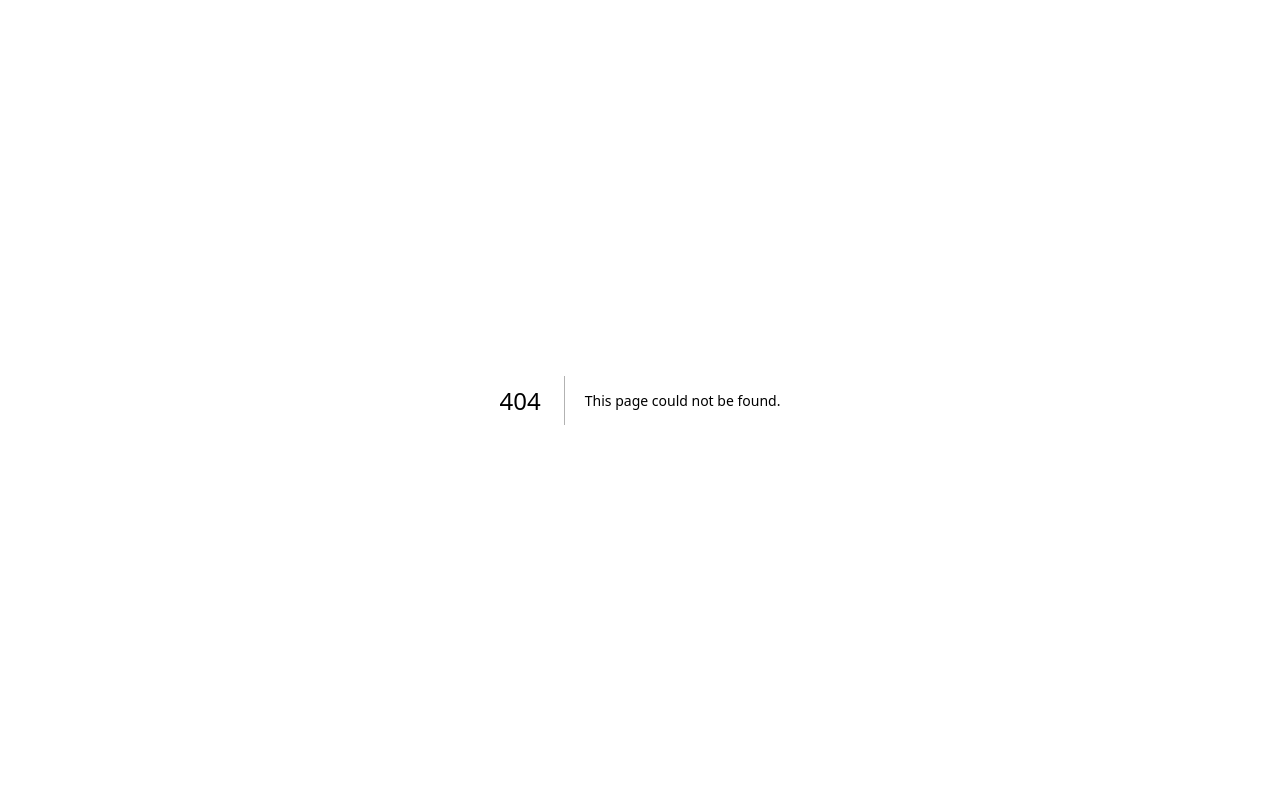
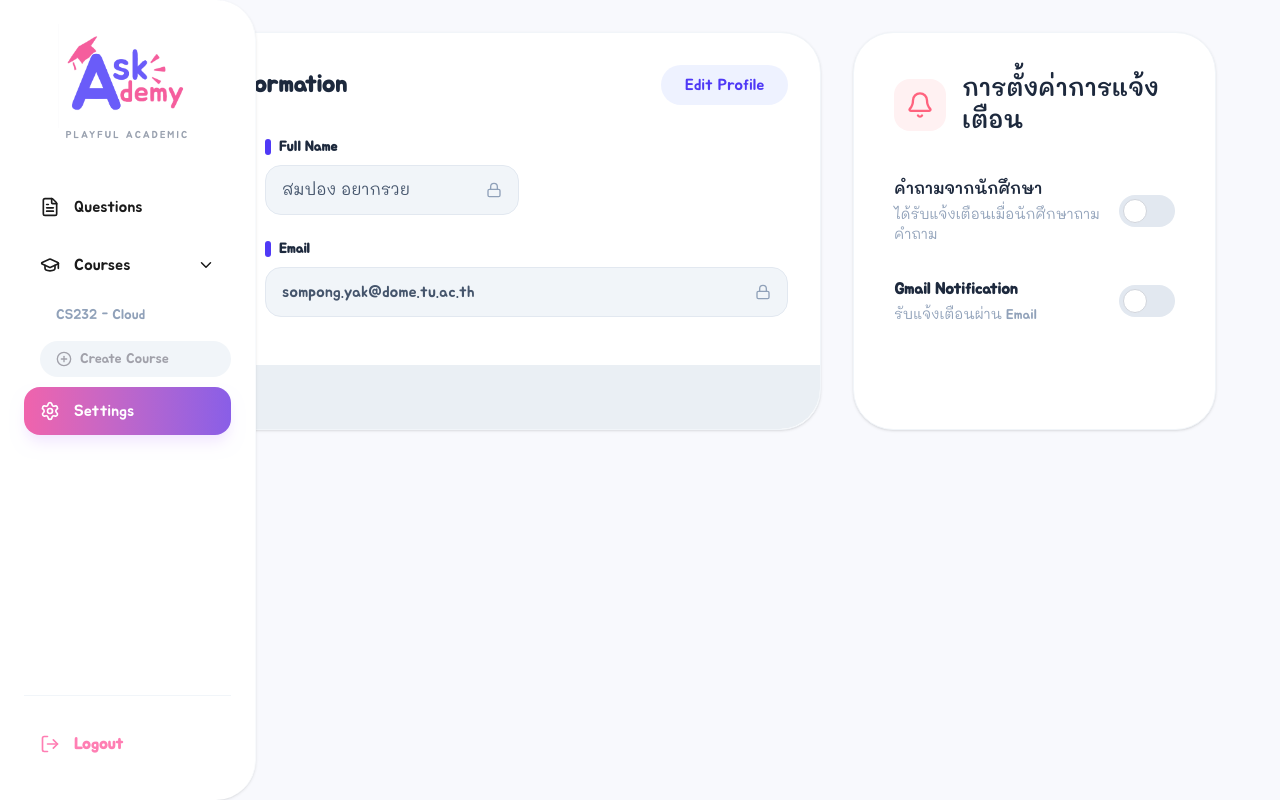
Before and after one commit to Gummy-168/CS232-Project-AWS-07, a Next.js app in the folder frontend/: page /professor/settings in a window 1280 px wide. Before the commit this address had no page. Built offline with nearby package versions, Linux system fonts and the light colour scheme; grey boxes are pictures that could not be loaded.

Commit message:
add settings page in prof

```diff
--- /dev/null
+++ b/frontend/app/professor/settings/page.tsx
@@ -0,0 +1,233 @@
+"use client";
+import React, { useState } from "react";
+import { User, Bell, Lock, Edit3, Activity,Camera } from "lucide-react";
+
+const StudentProfilePage = () => {
+  // Mock Data
+  const studentInfo = {
+    fullName: "สมปอง อยากรวย",
+    displayName: "สมชาย กุ๊กกิ๊ก",
+    email: "sompong.yak@dome.tu.ac.th",
+    studentId: "6700000000",
+    semester: "2/2026",
+    enrolledCourses: 1,
+    profileImage: "https://api.dicebear.com/7.x/bottts/svg?seed=shiba",
+  };
+
+  const [notifications, setNotifications] = useState({
+    answers: false,
+    liveBoard: false,
+    gmail: false,
+  });
+  const [avatarUrl, setAvatarUrl] = useState("https://img.freepik.com/free-photo/cute-shiba-inu-dog-portrait_23-2149174154.jpg");
+
+
+  const handleFileChange = (e: React.ChangeEvent<HTMLInputElement>) => {
+    const file = e.target.files?.[0];
+    if (file) {
+      const reader = new FileReader();
+      reader.onloadend = () => {
+        setAvatarUrl(reader.result as string);
+      };
+      reader.readAsDataURL(file);
+    }
+  };
+
+
+  const [isEditing, setIsEditing] = useState(false);
+  const [displayName, setDisplayName] = useState(studentInfo.displayName);
+
+  const handleSaveProfile = async () => {
+    try {
+      console.log("Saving to Database...", displayName);
+
+      await new Promise((resolve) => setTimeout(resolve, 1000));
+
+      setIsEditing(false);
+      alert("อัปเดตชื่อสำเร็จ!");
+    } catch (error) {
+      console.error("Update failed", error);
+      alert("เกิดข้อผิดพลาดในการบันทึกข้อมูล");
+    }
+  };
+
+  return (
+    <div className="min-h-screen bg-[#F8F9FD] p-8 font-sans text-slate-700">
+      <div className="max-w-6xl mx-auto grid grid-cols-1 md:grid-cols-3 gap-8">
+        {/* Profile & Settings */}
+        <div className="md:col-span-2 space-y-8">
+          {/* PROFILE CARD */}
+          <div className="bg-white rounded-[40px] overflow-hidden shadow-sm border border-slate-100">
+            <div className="p-8">
+              <div className="flex justify-between items-center mb-8">
+                <div className="flex items-center gap-3">
+                  <div className="bg-indigo-100 p-2 rounded-xl text-indigo-600">
+                    <User size={24} />
+                  </div>
+                  <h2 className="text-2xl font-bold text-slate-800">
+                    Profile Information
+                  </h2>
+                </div>
+                <button
+                  onClick={() => {
+                    if (isEditing) {
+                      handleSaveProfile();
+                    } else {
+                      setIsEditing(true);
+                    }
+                  }}
+                  className={`${isEditing
+                    ? "bg-emerald-500 text-white"
+                    : "bg-indigo-50 text-indigo-600"
+                    } px-6 py-2 rounded-full font-medium hover:opacity-90 transition-all flex items-center gap-2`}
+                >
+                  {isEditing ? <> บันทึกข้อมูล </> : <> Edit Profile </>}
+                </button>
+              </div>
+
+              <div className="flex flex-col md:flex-row gap-10 items-start">
+                {/* Avatar Section */}
+                <div className="flex flex-col items-center gap-4">
+                  <div
+                    onClick={() => {
+                      if (isEditing) {
+
+                        document.getElementById('avatarInput').click();
+                      }
+                    }}
+                    className={`relative w-32 h-32 rounded-full overflow-hidden border-4 ${isEditing
+                        ? "border-emerald-400 ring-4 ring-emerald-500/10 cursor-pointer"
+                        : "border-slate-50"
+                      } shadow-inner group transition-all duration-300`}
+                  >
+                    <img
+                      src={avatarUrl} // ใช้ค่าจาก State
+                      alt="Profile"
+                      className="w-full h-full object-cover"
+                    />
+
+                    {/* Overlay แสดงรูปกล้องเมื่อเอาเมาส์มาวาง (Hover) ในโหมดแก้ไข */}
+                    {isEditing && (
+                      <div className="absolute inset-0 bg-black/40 flex items-center justify-center opacity-0 group-hover:opacity-100 transition-opacity">
+                        <Camera size={32} className="text-white" />
+                      </div>
+                    )}
+                  </div>
+
+                  {/* Input สำหรับเลือกไฟล์ (ซ่อนไว้) */}
+                  {isEditing && (
+                    <input
+                      id="avatarInput"
+                      type="file"
+                      accept="image/*"
+                      onChange={handleFileChange}
+                      className="hidden"
+                    />
+                  )}
+
+                  <span className="text-xs font-bold text-slate-400 tracking-widest uppercase">
+                    Student Profile
+                  </span>
+                </div>
+
+                {/* Form Fields */}
+                <div className="flex-1 w-full space-y-6">
+                  <div className="grid grid-cols-1 md:grid-cols-2 gap-4">
+                    <div className="space-y-2">
+                      <label className="flex items-center gap-2 text-sm font-bold text-slate-800">
+                        <span className="w-1.5 h-4 bg-indigo-600 rounded-full"></span>{" "}
+                        Full Name
+                      </label>
+                      <div className="flex items-center justify-between bg-slate-100 px-4 py-3 rounded-2xl border border-slate-200">
+                        <span className="text-slate-600">
+                          {studentInfo.fullName}
+                        </span>
+                        <Lock size={16} className="text-slate-400" />
+                      </div>
+                    </div>
+
+                  </div>
+
+                  <div className="space-y-2">
+                    <label className="flex items-center gap-2 text-sm font-bold text-slate-800">
+                      <span className="w-1.5 h-4 bg-indigo-600 rounded-full"></span>{" "}
+                      Email
+                    </label>
+                    <div className="flex items-center justify-between bg-slate-100 px-4 py-3 rounded-2xl border border-slate-200">
+                      <span className="text-slate-600">
+                        {studentInfo.email}
+                      </span>
+                      <Lock size={16} className="text-slate-400" />
+                    </div>
+                  </div>
+                </div>
+              </div>
+            </div>
+            {/* Gray banner at bottom of card */}
+            <div className="h-16 bg-slate-200/70 w-full mt-4 rounded-b-[40px]"></div>
+          </div>
+
+
+        </div>
+
+        {/* NOTIFICATION SETTINGS */}
+        <div className="bg-white rounded-[40px] p-10 shadow-sm border border-slate-100">
+          <div className="flex items-center gap-4 mb-10">
+            <div className="bg-rose-50 p-3 rounded-2xl text-rose-400">
+              <Bell size={28} />
+            </div>
+            <h2 className="text-2xl font-bold text-slate-800">
+              การตั้งค่าการแจ้งเตือน
+            </h2>
+          </div>
+
+          <div className="space-y-8">
+            {[
+              {
+                id: "questions",
+                title: "คำถามจากนักศึกษา",
+                desc: "ได้รับแจ้งเตือนเมื่อนักศึกษาถามคำถาม",
+              },
+              {
+                id: "gmail",
+                title: "Gmail Notification",
+                desc: "รับแจ้งเตือนผ่าน Email",
+              },
+            ].map((item) => (
+              <div
+                key={item.id}
+                className="flex justify-between items-center"
+              >
+                <div className="space-y-1">
+                  <h4 className="font-bold text-slate-800">{item.title}</h4>
+                  <p className="text-sm text-slate-400 font-medium">
+                    {item.desc}
+                  </p>
+                </div>
+                <label className="relative inline-flex items-center cursor-pointer">
+                  <input
+                    type="checkbox"
+                    className="sr-only peer"
+                    checked={
+                      notifications[item.id as keyof typeof notifications]
+                    }
+                    onChange={() =>
+                      setNotifications((prev) => ({
+                        ...prev,
+                        [item.id]:
+                          !prev[item.id as keyof typeof notifications],
+                      }))
+                    }
+                  />
+                  <div className="w-14 h-8 bg-slate-200 peer-focus:outline-none rounded-full peer peer-checked:after:translate-x-full rtl:peer-checked:after:-translate-x-full peer-checked:after:border-white after:content-[''] after:absolute after:top-[4px] after:start-[4px] after:bg-white after:border-gray-300 after:border after:rounded-full after:h-6 after:w-6 after:transition-all peer-checked:bg-indigo-500"></div>
+                </label>
+              </div>
+            ))}
+          </div>
+        </div>
+      </div>
+    </div>
+  );
+};
+
+export default StudentProfilePage;
```
Also changed, not shown: frontend/app/professor/setting/page.tsx (deleted).
